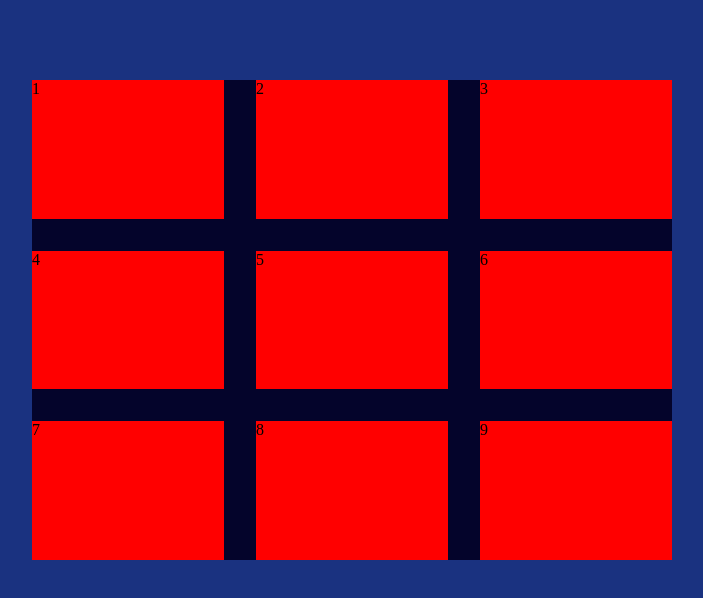
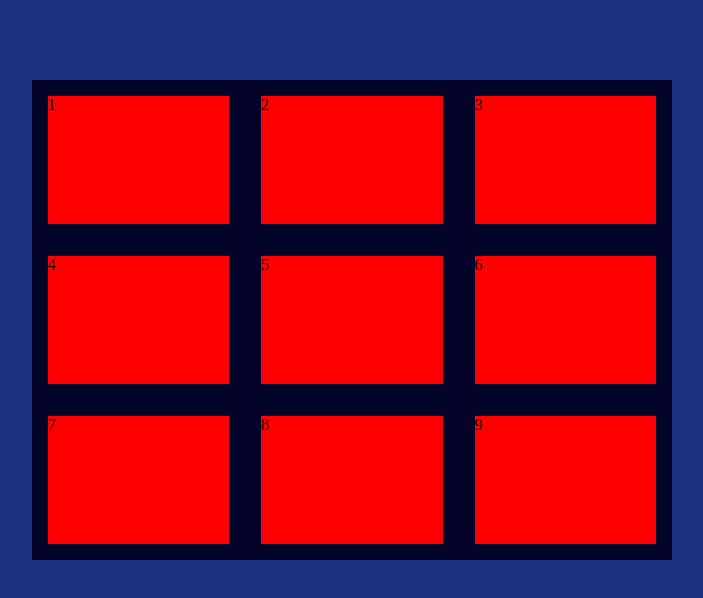
Before and after one commit to Tornike512/Tic-Tac-Toe-, a React (Vite) app: page / in a window 1280 px wide. Shown: the top 598 px of the page, without its empty margins (288-991 px from the left). Built offline with nearby package versions, Linux system fonts and the light colour scheme.

Commit message:
removed gap and added margin

```diff
--- a/src/App.scss
+++ b/src/App.scss
@@ -18,9 +18,9 @@ body {
   background-color: rgb(4, 4, 43);
   display: grid;
   grid-template-columns: repeat(3, 1fr);
-  gap: 2rem;
 
   &__grid {
+    margin: 1rem;
     background-color: red;
   }
 }
```
